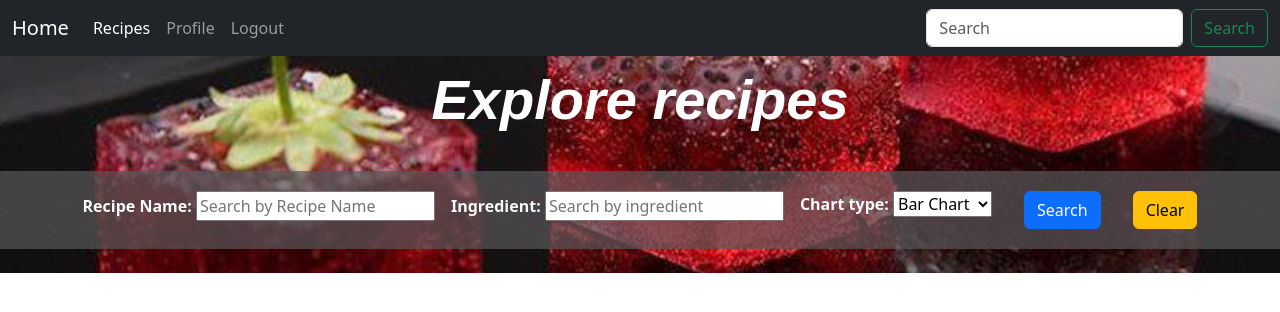
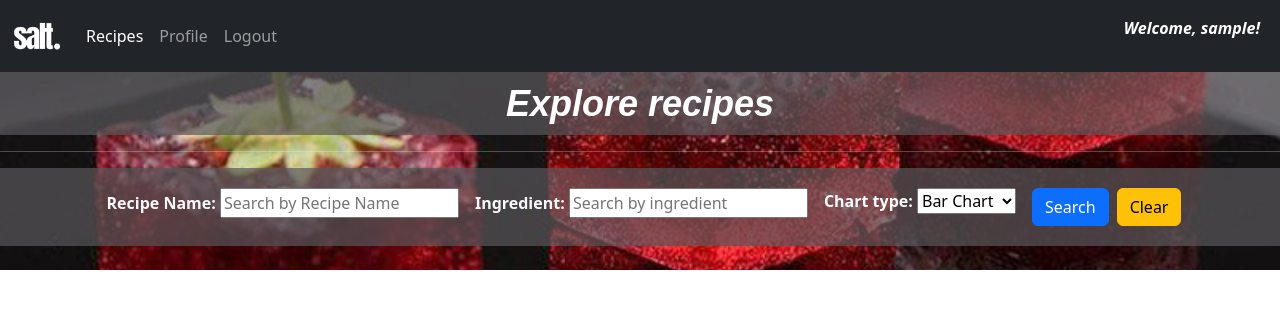
Before and after one commit to torbalansky/recipe-app, a Django app: page /recipes_list/ in a window 1280 px wide. Shown: the top 312 px of the page. Run offline with Django 4.2, Linux system fonts and the light colour scheme; the visitor is signed in with stand-in values (Sample User, id 1); data that the repository does not hold is empty; some libraries are stand-ins or nearby versions.

Commit message:
Introduced minor styling changes

```diff
--- a/recipes/templates/recipes/base.html
+++ b/recipes/templates/recipes/base.html
@@ -5,6 +5,7 @@
     <meta name="viewport" content="width=device-width, initial-scale=1">
     {% load static %}
     <title>Recipes</title>
+    <link rel="icon" href="{% static 'recipes/images/favicon.png' %}" type="image/x-icon">
     <link href="https://cdn.jsdelivr.net/npm/bootstrap@5.3.2/dist/css/bootstrap.min.css" rel="stylesheet" integrity="sha384-T3c6CoIi6uLrA9TneNEoa7RxnatzjcDSCmG1MXxSR1GAsXEV/Dwwykc2MPK8M2HN" crossorigin="anonymous">
     <script src="https://kit.fontawesome.com/373399040e.js" crossorigin="anonymous"></script>
     <script src="https://code.jquery.com/jquery-3.6.0.min.js"></script>
--- a/recipes/templates/recipes/navbar.html
+++ b/recipes/templates/recipes/navbar.html
@@ -1,6 +1,9 @@
 <nav class="navbar navbar-expand-lg navbar-dark bg-dark">
     <div class="container-fluid">
-      <a class="navbar-brand" href="{% url 'recipes:home' %}">Home</a>
+      <a class="navbar-brand" href="{% url 'recipes:home' %}">
+        {% load static %}
+        <img src="{% static 'recipes/images/logo_r.png' %}" style="width: 50px;">
+      </a>
       <button class="navbar-toggler" type="button" data-bs-toggle="collapse" data-bs-target="#navbarSupportedContent" aria-controls="navbarSupportedContent" aria-expanded="false" aria-label="Toggle navigation">
         <span class="navbar-toggler-icon"></span>
       </button>
@@ -25,10 +28,17 @@
                 </li>
             {% endif %}
       </ul>
-        <form class="d-flex" role="search">
-          <input class="form-control me-2" type="search" placeholder="Search" aria-label="Search">
-          <button class="btn btn-outline-success" type="submit">Search</button>
-        </form>
+
+          {% if user.is_authenticated %}
+          <ul class="navbar-nav ml-auto">
+            <li class="nav-link">
+              <a href="{% url 'recipes:profile' request.user.id %}"  style="text-decoration: none; color: white; font-style: italic; font-weight: bold;">
+                <p>Welcome, {{ user.username }}!</p>
+              </a>
+            </li>
+          </ul>
+        {% endif %}
+
       </div>
     </div>
   </nav>
--- a/recipes/templates/recipes/recipes_list.html
+++ b/recipes/templates/recipes/recipes_list.html
@@ -39,20 +39,15 @@
         height: 150px;
     }
 
-    h2 {
+    h3 {
         font-family: 'Nunito', sans-serif;
-        font-size: 56px;
+        font-size: 36px;
         text-align: center;
         color: white;
         font-weight: 900;
         font-style: italic;
         padding: 10px;
-    }
-    h3 {
-        color: white;
-    }
-    .recipe-container {
-        padding-top: 20px;
+        background-color: rgba(89, 87, 90, 0.7);
     }
 
     .form-inline {
@@ -70,24 +65,26 @@
 </style>
 
 <div class="background-container">
-    <h2>Explore recipes</h2>
+
     <div class="recipe-container text-center text-light" style="font-weight: bold;">
+        <h3>Explore recipes</h3>
+        <hr>
         <form method="GET" class="form-inline justify-content-center d-md-flex">
             {% csrf_token %}
-            <div class="form-group mx-2">
+            <div class="form-group mx-2 mb-2">
                 {{ form.Recipe_Name.label_tag }}
                 {{ form.Recipe_Name }}
             </div>
-            <div class="form-group mx-2">
+            <div class="form-group mx-2 mb-2">
                 {{ form.Ingredients.label_tag }}
                 {{ form.Ingredients }}
             </div>
-            <div class="form-group mx-2">
+            <div class="form-group mx-2 mb-2">
                 {{ form.chart_type.label_tag }}
                 {{ form.chart_type }}
             </div>
-            <button type="submit" class="btn btn-primary mx-4">Search</button>
-            <button type="button" id="clearButton" class="btn btn-warning mx-2">Clear</button>
+            <button type="submit" class="btn btn-primary mx-2">Search</button>
+            <button type="button" id="clearButton" class="btn btn-warning">Clear</button>
         </form>
     </div>
 
@@ -98,7 +95,7 @@
                 <div class="card">
                     <img src="{{ recipe.pic.url }}" class="card-img" alt="{{ recipe.title }}">
                     <div class="card-img-overlay">
-                        <h3 class="card-title text-light">{{ recipe.title }}</h3>
+                        <h4 class="card-title text-light">{{ recipe.title }}</h4>
                         <p class="card-text text-light"><small>Author: {{ recipe.author }}</small></p>
                         <a class="btn btn-success" href="{% url 'recipes:recipes_details' recipe.id %}">View Recipe</a>
                     </div>
```
Also changed, not shown: recipes/templates/recipes/generate_pdf.html (deleted, +0 -21 lines), recipes/templates/recipes/profile.html (+21 -4 lines), recipes/static/recipes/images/favicon.png (added), recipes/static/recipes/images/logo_r.png (added).
